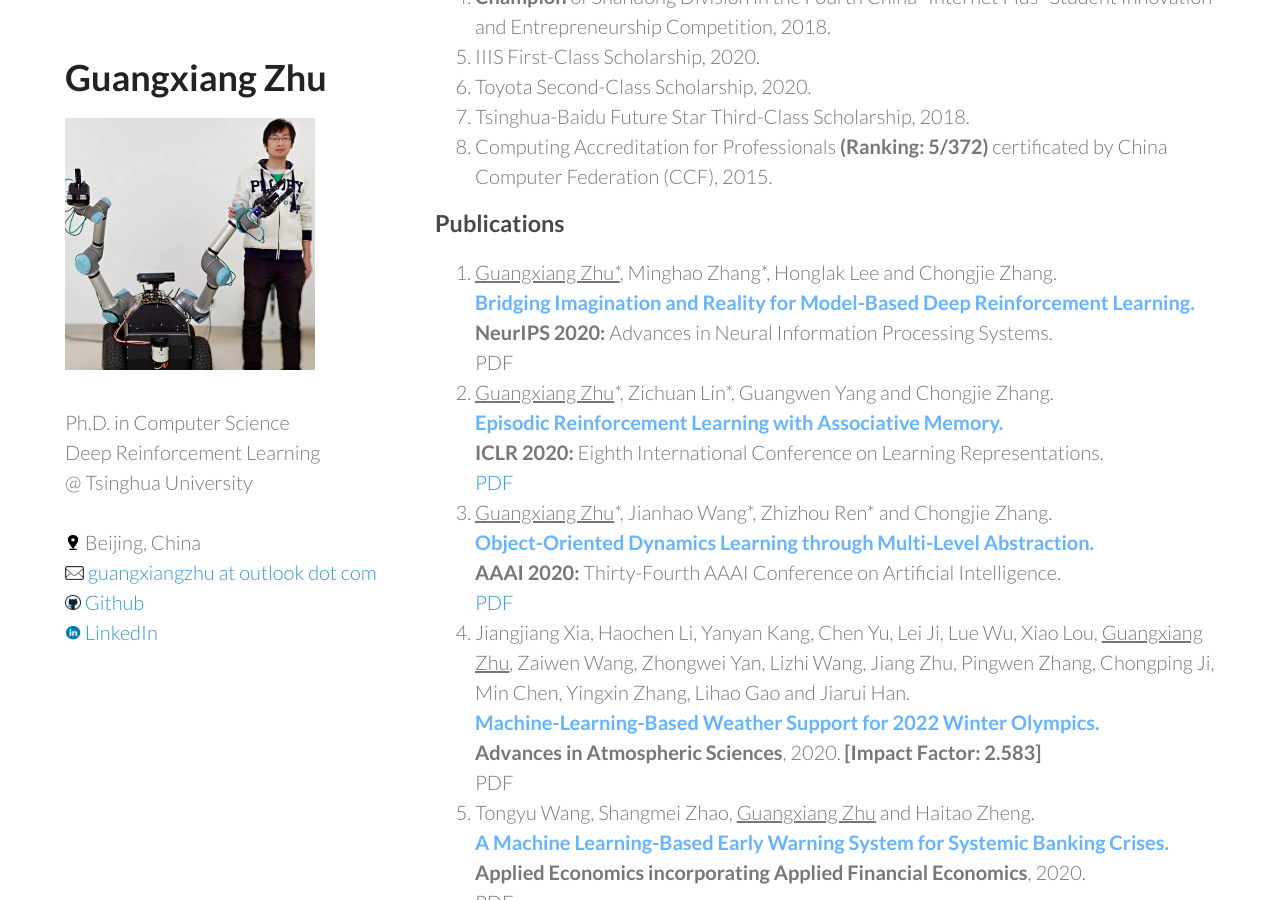
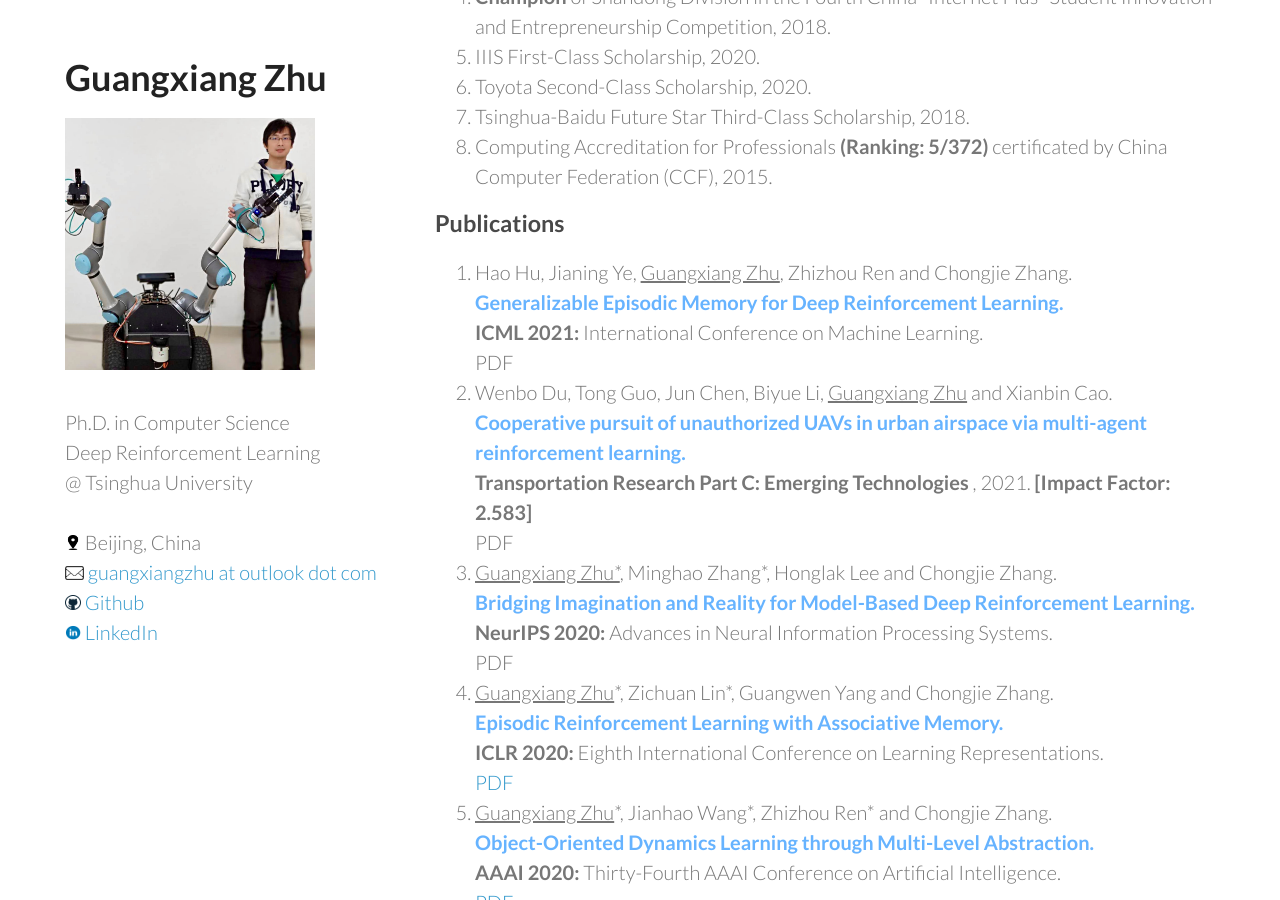
Before and after one commit to GuangxiangZhu/GuangxiangZhu.github.io, a Jekyll site: the page index.html, which Jekyll copies as it is, in a window 1280 px wide and 900 px high, scrolled down 608 px. Built offline with Jekyll 4.4.1, drawn with Linux system fonts in a browser that asks for light colours; some of the changed text lies outside the part shown.

Commit message:
Update index.html

```diff
--- a/index.html
+++ b/index.html
@@ -73,6 +73,19 @@
 
       <h3>Publications</h3>
       <ol class="sparse-list">
+          <li>
+          Hao Hu, Jianing Ye, <span class="underline">Guangxiang Zhu</span>, Zhizhou Ren and Chongjie Zhang. <br />
+          <b style=color:#66b3ff;">Generalizable Episodic Memory for Deep Reinforcement Learning.</b> <br />
+          <b> ICML 2021: </b> International Conference on Machine Learning.<br/>
+          PDF
+        </li>
+          <li>
+          Wenbo Du, Tong Guo, Jun Chen, Biyue Li, <span class="underline">Guangxiang Zhu</span> and Xianbin Cao. <br />
+          <b style=color:#66b3ff;">Cooperative pursuit of unauthorized UAVs in urban airspace via multi-agent reinforcement learning.</b> <br />
+          <b> Transportation Research Part C: Emerging Technologies </b>, 2021. <b>[Impact Factor: 2.583]</b> <br/>
+          PDF
+        </li>
+
         <li>
           <span class="underline">Guangxiang Zhu*</span>, Minghao Zhang*, Honglak Lee and Chongjie Zhang. <br />
           <b style=color:#66b3ff;">Bridging Imagination and Reality for Model-Based Deep Reinforcement Learning.</b> <br />
@@ -146,18 +159,7 @@
           Under Review, 2021. <br/>
           PDF
         </li>
-          <li>
-          Hao Hu, Jianing Ye, <span class="underline">Guangxiang Zhu</span>, Zhizhou Ren and Chongjie Zhang. <br />
-          <b style=color:#66b3ff;">Generalizable Episodic Memory for Deep Reinforcement Learning.</b> <br />
-          Under Review, 2021. <br/>
-          PDF
-        </li>
-          <li>
-          Wenbo Du, Tong Guo, Jun Chen, Biyue Li, <span class="underline">Guangxiang Zhu</span> and Xianbin Cao. <br />
-          <b style=color:#66b3ff;">Cooperative Pursuit of Unauthorized UAVs in Urban Airspace via Multi-agent Reinforcement Learning.</b> <br />
-          Under Review, 2021. <br/>
-          PDF
-        </li>
+
           <li>
           Yao Mu, Yuzheng Zhuang, Bin Wang, <span class="underline">Guangxiang Zhu</span>, Chongjie Zhang, Jianyu Chen, Shengbo Li, Wulong Liu and Jianye Hao. <br />
           <b style=color:#66b3ff;">Imagining with Derived Memory for Model-Based Deep Reinforcement Learning. </b> <br />
```
